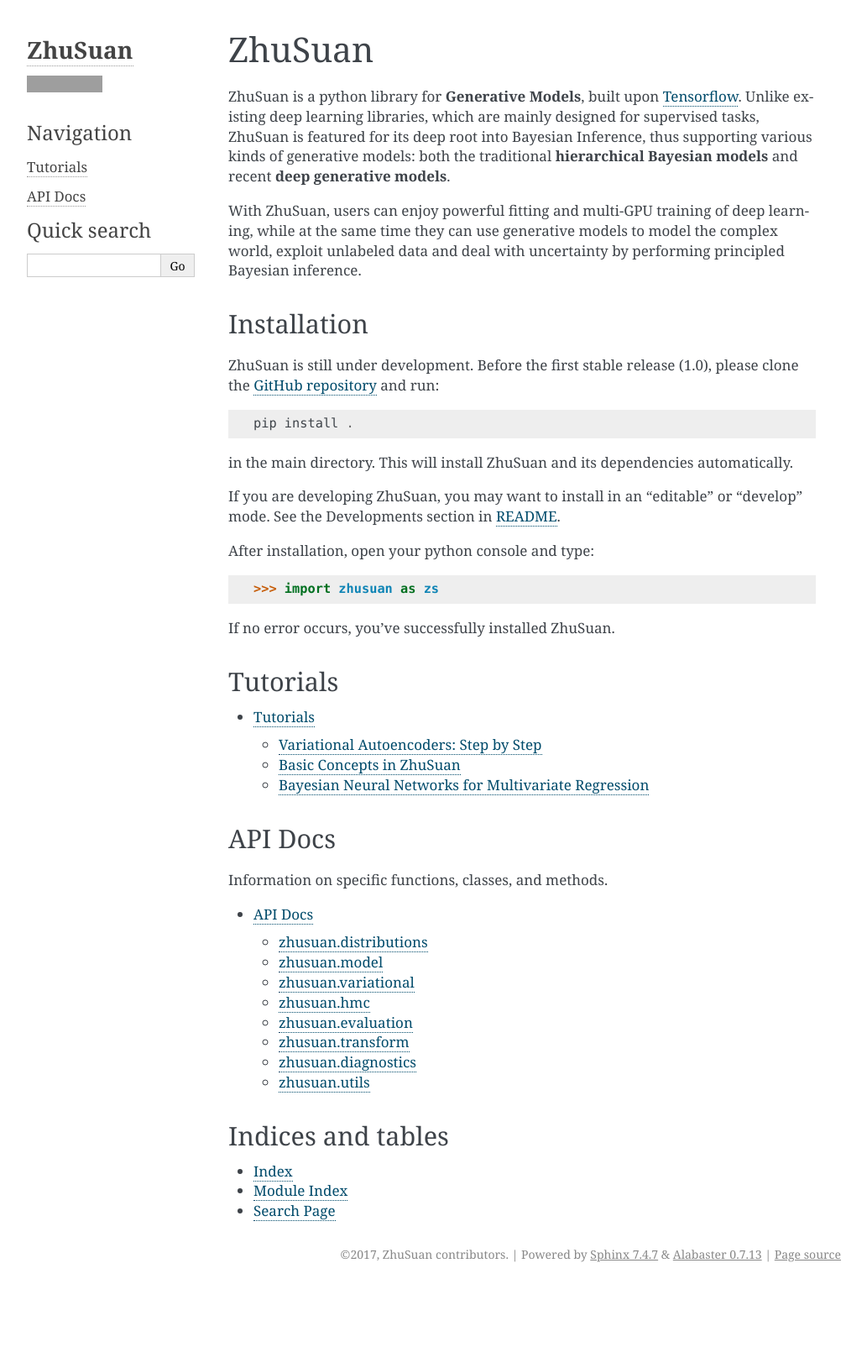
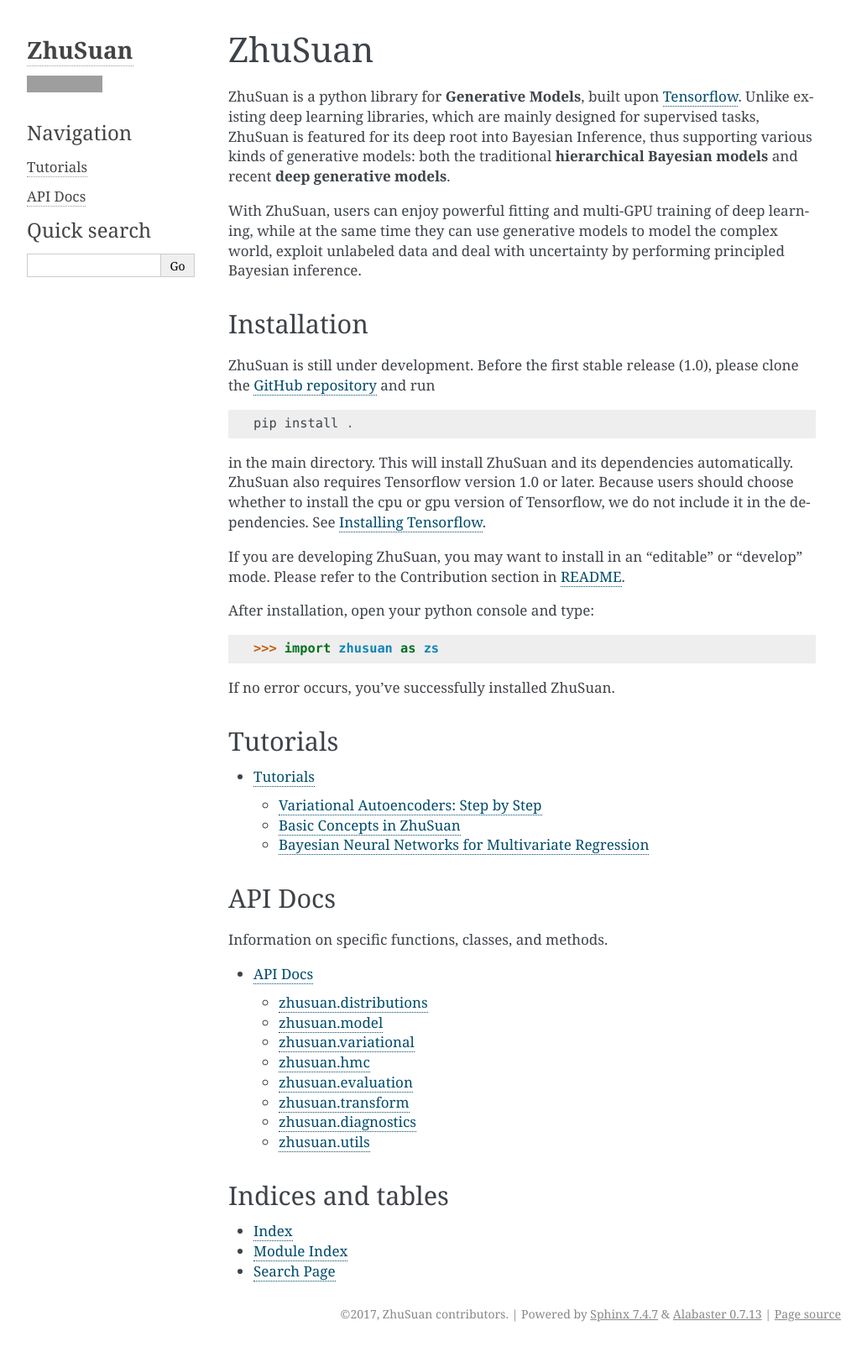
Before and after one commit to thu-ml/zhusuan, a Sphinx documentation site: the page built from docs/index.rst, in a window 1280 px wide. Shown: the whole page at 84% size, without its empty margins (128-1161 px from the left). Built offline with Sphinx 7.4.7, drawn with Linux system fonts in a browser that asks for light colours; before the commit the page ends 1533 px from its top, so only the background shows below that; grey boxes are pictures that could not be loaded.

Commit message:
update installation docs

```diff
--- a/docs/index.rst
+++ b/docs/index.rst
@@ -28,15 +28,19 @@
 
 ZhuSuan is still under development. Before the first stable release (1.0),
 please clone the `GitHub repository <https://github.com/thu-ml/zhusuan>`_ and
-run::
+run
+::
 
    pip install .
 
 in the main directory. This will install ZhuSuan and its dependencies
-automatically.
+automatically. ZhuSuan also requires Tensorflow version 1.0 or later. Because
+users should choose whether to install the cpu or gpu version of Tensorflow,
+we do not include it in the dependencies. See
+`Installing Tensorflow <https://www.tensorflow.org/install/>`_.
 
 If you are developing ZhuSuan, you may want to install in an "editable" or
-"develop" mode. See the Developments section in
+"develop" mode. Please refer to the Contribution section in
 `README <https://github.com/thu-ml/zhusuan/blob/master/README.md>`_.
 
 After installation, open your python console and type::
```
Also changed, not shown: README.md (+5 -2 lines).
